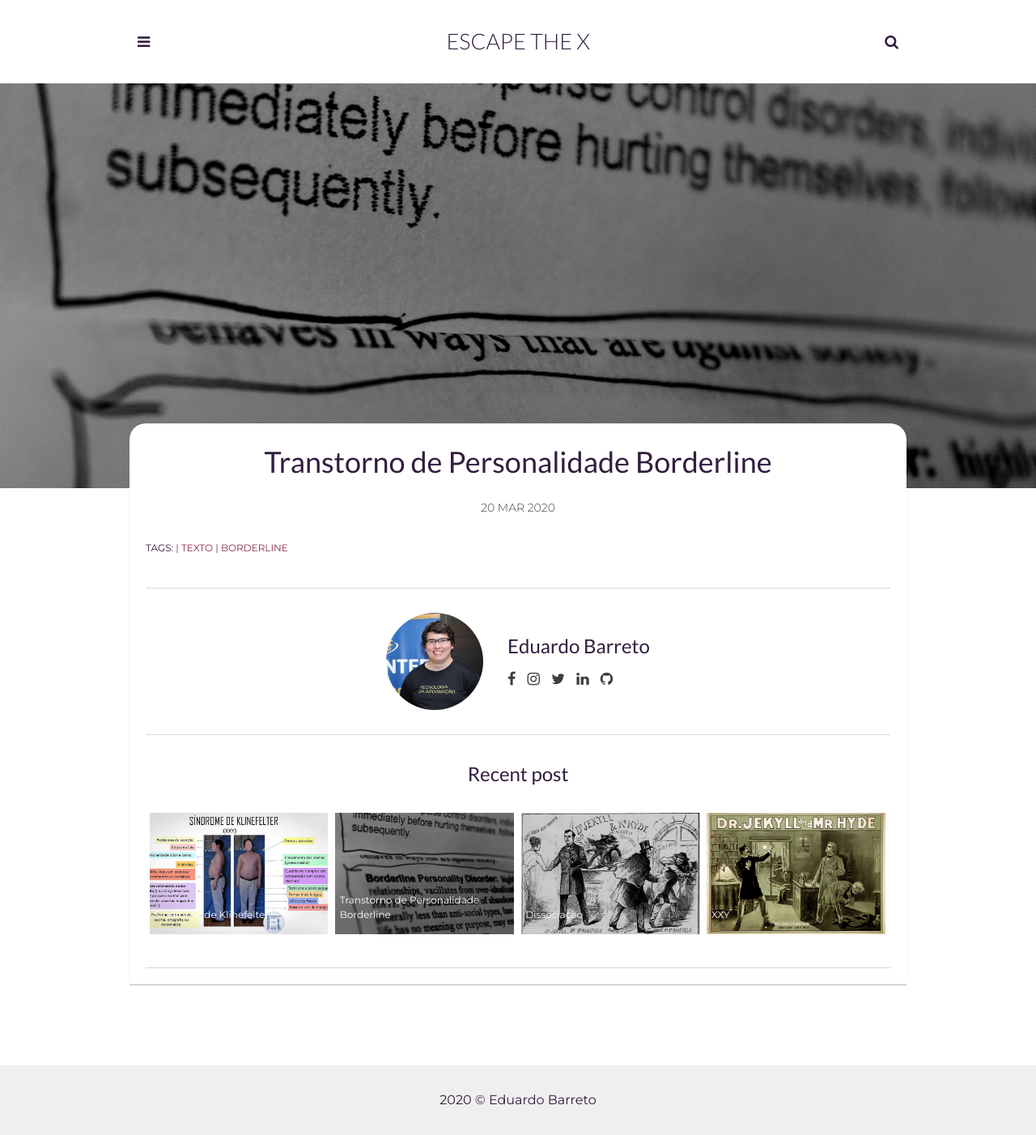
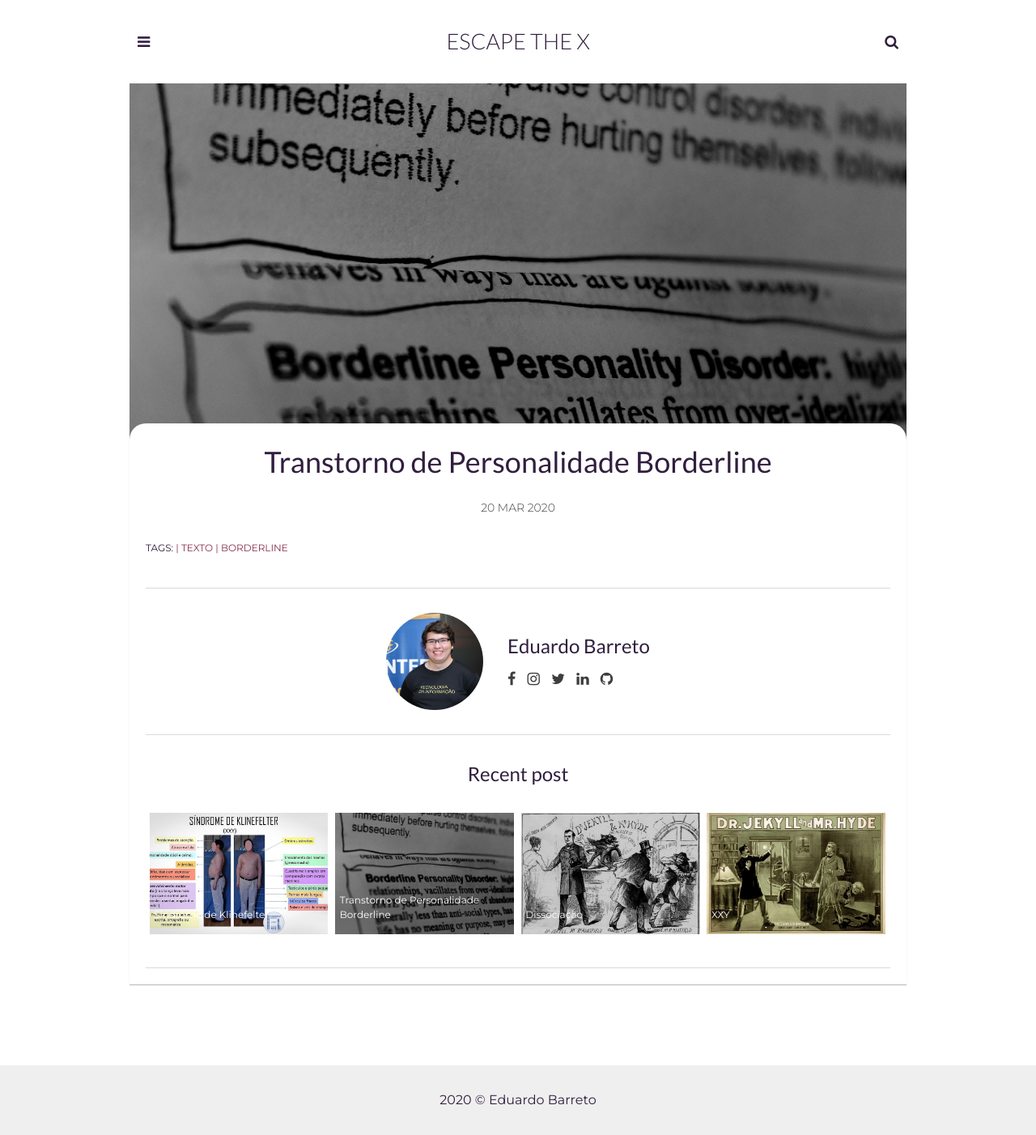
Before and after one commit to EscapeTheX/escapethex.github.io, a Jekyll site: the page built from _posts/2019-03-20-Borderline.markdown, in a window 1280 px wide. Shown: the whole page at 81% size. Built offline with Jekyll 4.4.1, drawn with Linux system fonts in a browser that asks for light colours.

Commit message:
Update post.html

```diff
--- a/_layouts/post.html
+++ b/_layouts/post.html
@@ -5,7 +5,7 @@ layout: default
   {% include header.html %}
   <article class="article-page">
     <div class="page-image">
-      <div class="cover-image" style="background: url({{"/assets/img/" | prepend: site.baseurl | append : page.img}}) center top no-repeat; background-size: 100%;"></div>
+      <div class="cover-image" style="background: url({{"/assets/img/" | prepend: site.baseurl | append : page.img}}) center top no-repeat; background-size: 75%;"></div>
     </div>
     <div class="wrapper">
       <div class="page-content">
```
